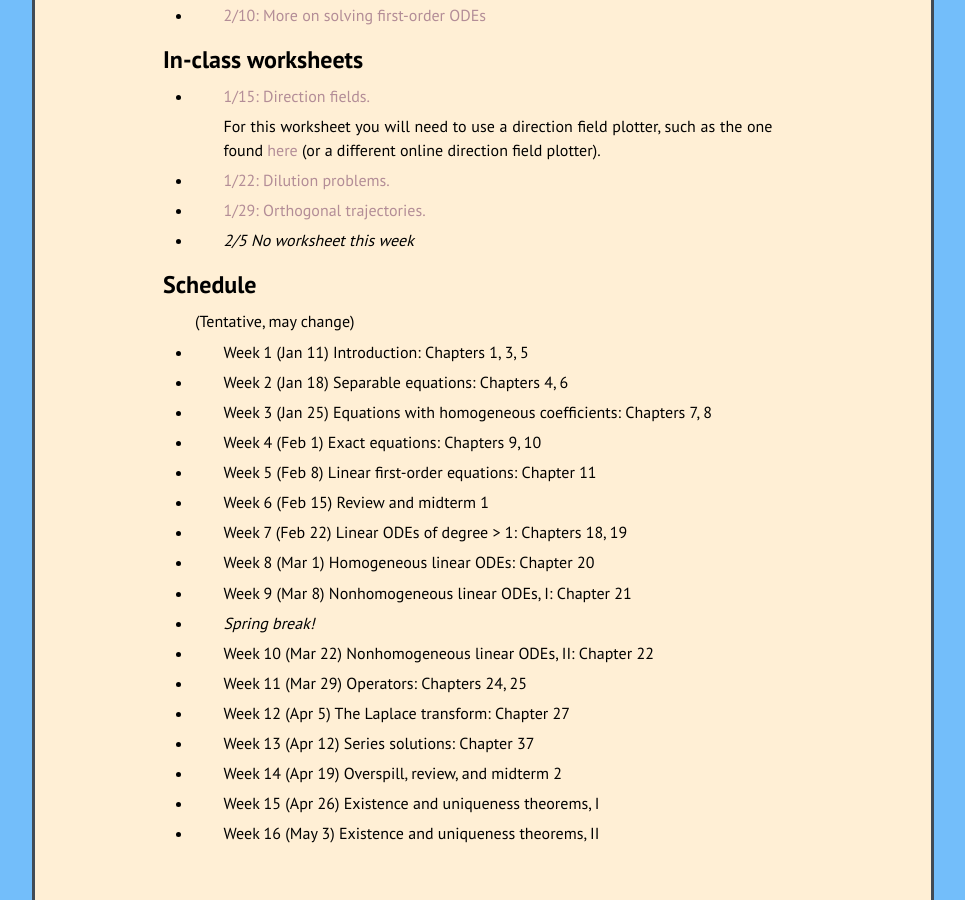
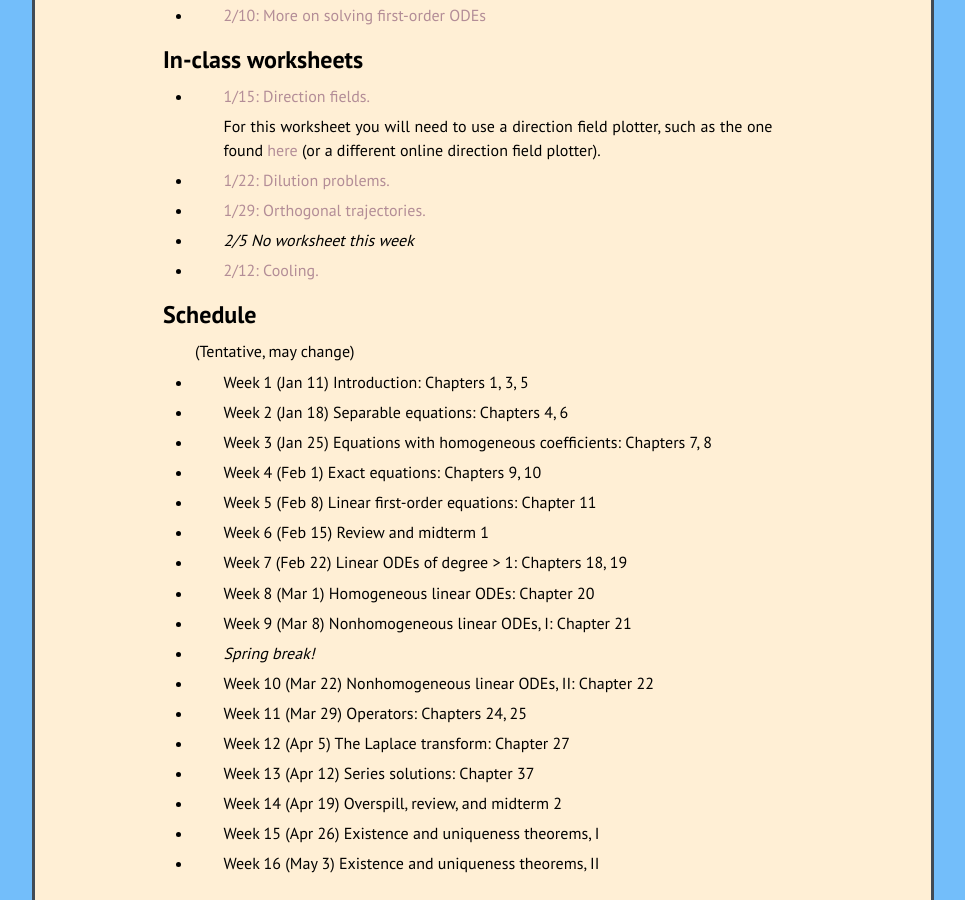
Before and after one commit to kamerynjw/kamerynjw.github.io, a Jekyll site: the page built from teaching/2021/math302.md, in a window 1280 px wide and 900 px high, scrolled down 966 px. Shown: the whole window, without its empty margins (157-1122 px from the left). Built offline with Jekyll 4.4.1, drawn with Linux system fonts in a browser that asks for light colours; nearby versions of some CDN libraries.

Commit message:
what's cooler than being cool? Newton's law of cooling B)

```diff
--- a/teaching/2021/math302.md
+++ b/teaching/2021/math302.md
@@ -57,6 +57,8 @@ In-class worksheets
 
 * *2/5 No worksheet this week*
 
+* [2/12: Cooling.]({{page.url}}week5.pdf)
+
 Schedule
 --------
 
```
Also changed, not shown: 1 other file.
